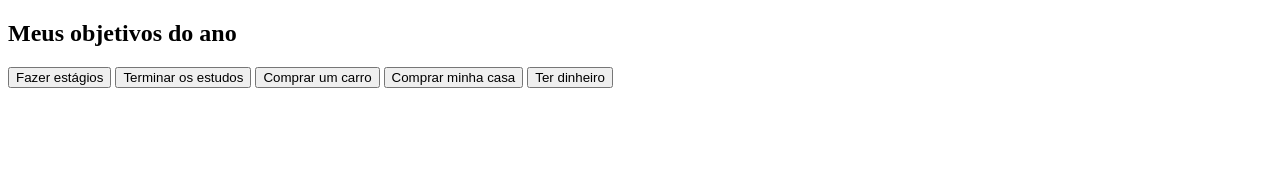
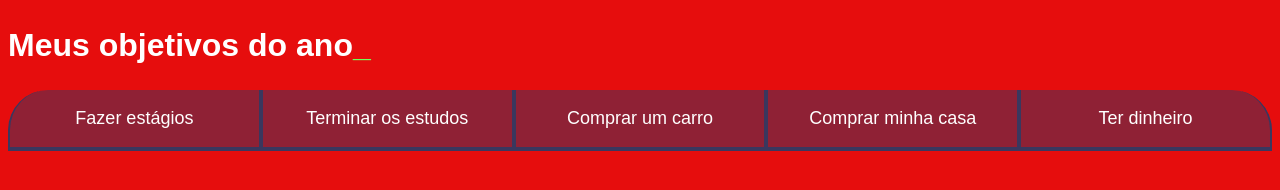
Before and after one commit to g-briele12/meusobjetivosdoano., a plain HTML site: page index.html in a window 1280 px wide. Drawn offline with Linux system fonts and the light colour scheme.

Commit message:
objetivos

```diff
--- a/index.html
+++ b/index.html
@@ -8,13 +8,16 @@
 </head>
 <body>
     <section class="conteudo princiapl">
-        <h2 class="titulo principal">Meus objetivos do ano</h2>
+        <h2 class="titulo-principal">Meus objetivos do ano<span>_</span></h2>
         <div class="botoes">
         <button class="botao">Fazer estágios</button>
         <button class="botao">Terminar os estudos</button>
         <button class="botao">Comprar um carro</button>
         <button class="botao">Comprar minha casa</button>
         <button class="botao">Ter dinheiro</button>
+
     </div>
-    </body>
-    </html>
+    </section>
+    <script src="script.java"></script>
+</body>
+</html>
--- a/style.css
+++ b/style.css
@@ -1,6 +1,6 @@
-@import url('https://fonts.googleapis.com/css?family=Chakra+Petch:wght@400;700&display=swap&#39;);
+@import url('https://fonts.googleapis.com/css2?family-Chakra+Petch:w ght@400:700&display=swap');
 :root {
-    --cor-de-fundo: #eb1212;
+    --cor-de-fundo: #e60d0d;
     --verde: #6fff57;
     --branco: #FFFFFF;
     --botao-ativo: #3A375E;
@@ -13,3 +13,65 @@ background-color: var(--cor-de-fundo);
 color: var(--branco);
 font-family:'chakra petch', sans-serif;
 }
+.conteudo-principal {
+    display: flex;
+    flex-direction: column;
+    justify-content: center;
+    align-items: center;
+    max-width: 120px;
+    width: 100%;
+    margin: 0 auto;
+}
+
+.titulo-principal {
+    text-align: left;
+    width: 100%;
+    font-size: 32px;
+}
+
+.titulo-principal span {
+    color: var(--verde);
+}
+
+.botao {
+    font-family: "Crakra Petch", sans-serif;
+    background-color: var(--botao-inativo);
+    color: var(--branco);
+    display: flex;
+    justify-content: center;
+    padding: 1em;
+    font-size: 18px;
+    align-items: center;
+    width: 100%;
+    border-bottom: 4px solid var(--botao-ativo);
+    border-left: 2px solid var(--botao-ativo);
+    border-right: 2px solid var(--botao-ativo);
+    border-top: none;
+}
+
+.botao:first-child{
+    border-radius: 40px 40px 0 0;
+}
+
+.botoes {
+    display: block;
+}
+
+.ativo{
+    background-color: var(--botao-ativo);
+    border-bottom: 4px solid var(--verde);
+}
+
+@media screen and (min-width: 768px) {
+    .botoes {
+        display: flex
+  }
+
+  .botao:first-child {
+    border-radius: 40px 0 0 0;
+  }
+
+  .botao:last-child{
+    border-radius: 0 40px 0 0 ;
+  }
+}
```
Also changed, not shown: 1 other file.
